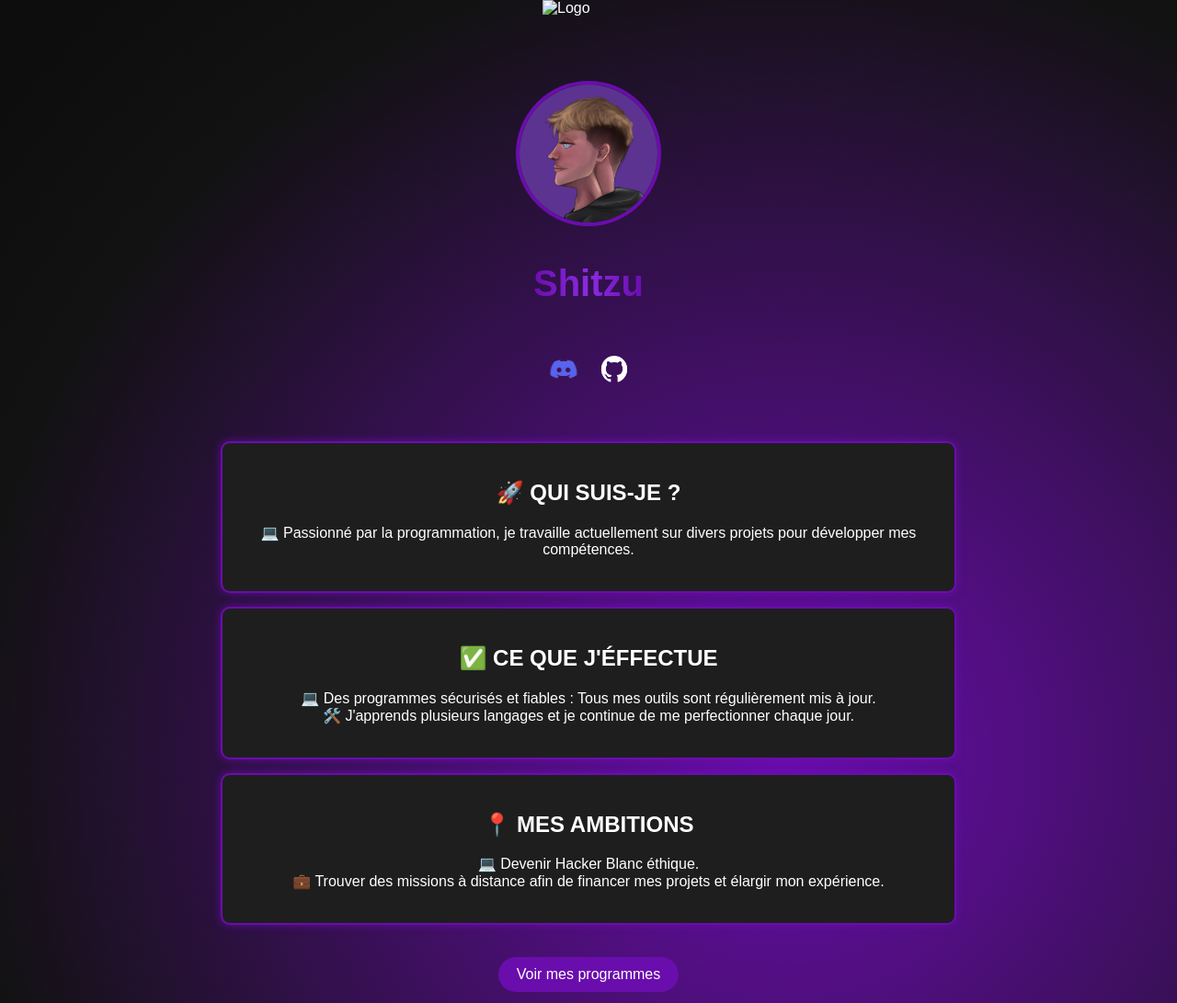
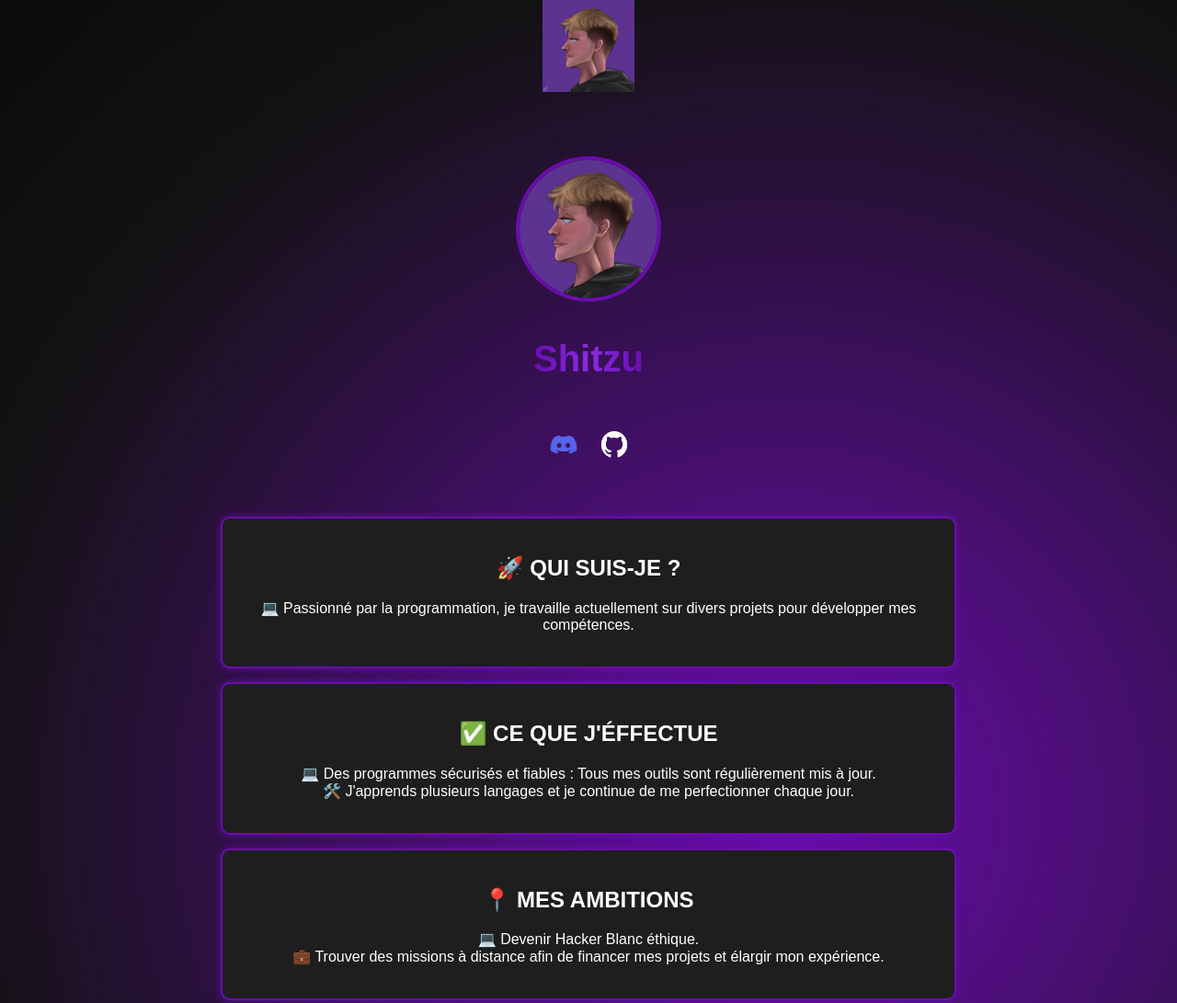
Before and after one commit to ShitzuDev/SiteWeb-Shitzu, a plain HTML site: page index.html in a window 1280 px wide. Shown: the top 1091 px of the page at 92% size. Drawn offline with Linux system fonts and the light colour scheme.

Commit message:
Update index.html

```diff
--- a/index.html
+++ b/index.html
@@ -5,7 +5,7 @@
     <meta name="viewport" content="width=device-width, initial-scale=1.0">
     <title>ShitzuDev</title>
     <link rel="stylesheet" href="style.css">
-    <img src="chemin/vers/ton-logo.png" alt="Logo" width="100">
+    <img src="IMG_2842.jpg" alt="Logo" width="100">
 </head>
 <body>
     <header>
```
